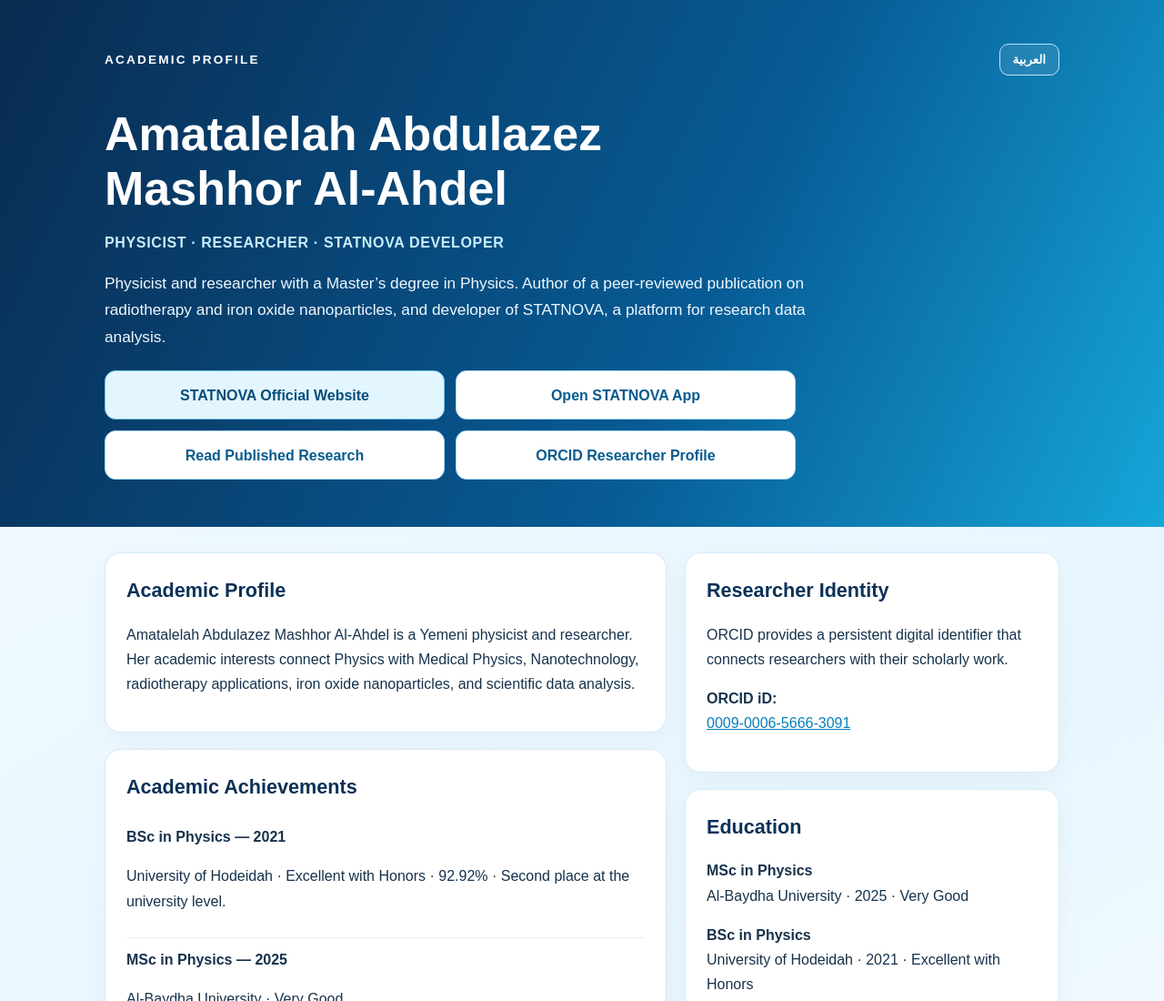
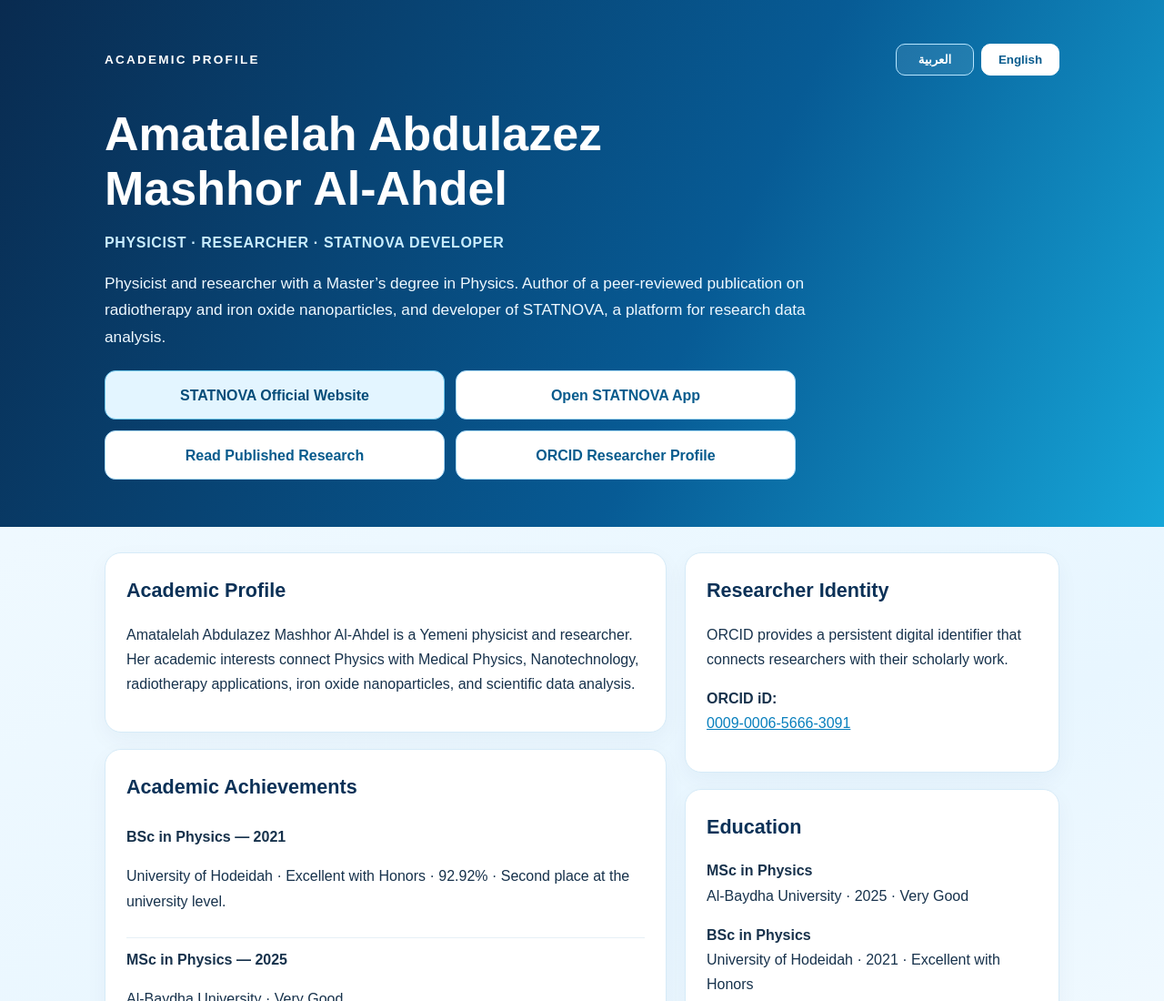
Before and after one commit to aa773813191-source/researcher, a plain HTML site: page index.html in a window 1280 px wide. Shown: the top 1100 px of the page at 91% size. Drawn offline with Linux system fonts and the light colour scheme.

Commit message:
Add files via upload

```diff
--- a/index.html
+++ b/index.html
@@ -67,6 +67,10 @@
     .top{display:flex;justify-content:space-between;align-items:center;gap:18px}
     .brand{font-weight:800;letter-spacing:.16em;font-size:.85rem}
     button{border:1px solid #b8e6ff;background:#ffffff18;color:white;padding:9px 14px;border-radius:10px;cursor:pointer;font-weight:700}
+    .language-switch{display:flex;gap:8px;align-items:center;flex-wrap:wrap}
+    .language-switch button{min-width:86px;transition:background .18s ease,border-color .18s ease}
+    .language-switch button.active{background:#fff;color:#075b8d;border-color:#fff}
+    .language-switch button:not(.active):hover{background:#ffffff30}
     .hero{padding:34px 0 8px}
     h1{font-size:clamp(2rem,5vw,3.25rem);line-height:1.16;margin:0 0 15px}
     .tag{color:#c9edff;font-weight:700;letter-spacing:.04em}
@@ -94,7 +98,7 @@
 <body>
 <header>
   <div class="wrap">
-    <div class="top"><div class="brand" data-en="ACADEMIC PROFILE" data-ar="الملف الأكاديمي">ACADEMIC PROFILE</div><button id="langBtn" type="button" aria-label="Switch language">العربية</button></div>
+    <div class="top"><div class="brand" data-en="ACADEMIC PROFILE" data-ar="الملف الأكاديمي">ACADEMIC PROFILE</div><div class="language-switch" role="group" aria-label="Language selection"><button id="arabicBtn" type="button" lang="ar" aria-pressed="false">العربية</button><button id="englishBtn" type="button" lang="en" class="active" aria-pressed="true">English</button></div></div>
     <div class="hero">
       <h1 data-en="Amatalelah Abdulazez<br>Mashhor Al-Ahdel" data-ar="أمة الإله عبدالعزيز<br>مشهور الأهدل">Amatalelah Abdulazez<br>Mashhor Al-Ahdel</h1>
       <div class="tag" data-en="PHYSICIST · RESEARCHER · STATNOVA DEVELOPER" data-ar="فيزيائية · باحثة · مطوّرة STATNOVA">PHYSICIST · RESEARCHER · STATNOVA DEVELOPER</div>
@@ -168,10 +172,15 @@
     });
     document.querySelectorAll(".ar").forEach(el => el.style.display = lang === "ar" ? "block" : "none");
     document.querySelectorAll(".en").forEach(el => el.style.display = lang === "ar" ? "none" : "block");
-    document.getElementById("langBtn").textContent = lang === "en" ? "العربية" : "English";
-    document.getElementById("langBtn").setAttribute("aria-label", lang === "en" ? "Switch to Arabic" : "Switch to English");
+    const arabicBtn = document.getElementById("arabicBtn");
+    const englishBtn = document.getElementById("englishBtn");
+    arabicBtn.classList.toggle("active", lang === "ar");
+    englishBtn.classList.toggle("active", lang === "en");
+    arabicBtn.setAttribute("aria-pressed", String(lang === "ar"));
+    englishBtn.setAttribute("aria-pressed", String(lang === "en"));
   }
-  document.getElementById("langBtn").addEventListener("click", () => applyLanguage(current === "en" ? "ar" : "en"));
+  document.getElementById("arabicBtn").addEventListener("click", () => applyLanguage("ar"));
+  document.getElementById("englishBtn").addEventListener("click", () => applyLanguage("en"));
   applyLanguage("en");
 </script>
 </body>
```
